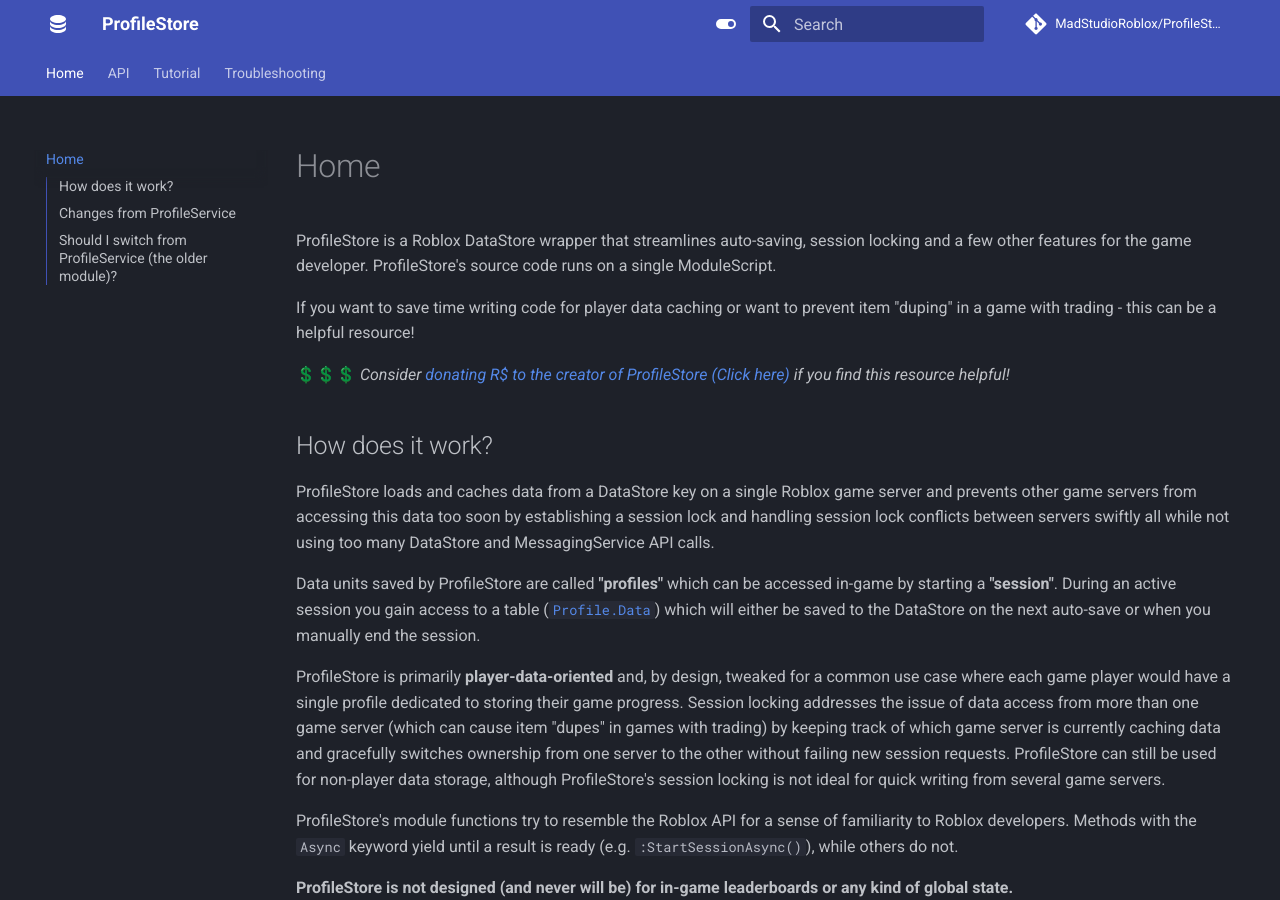
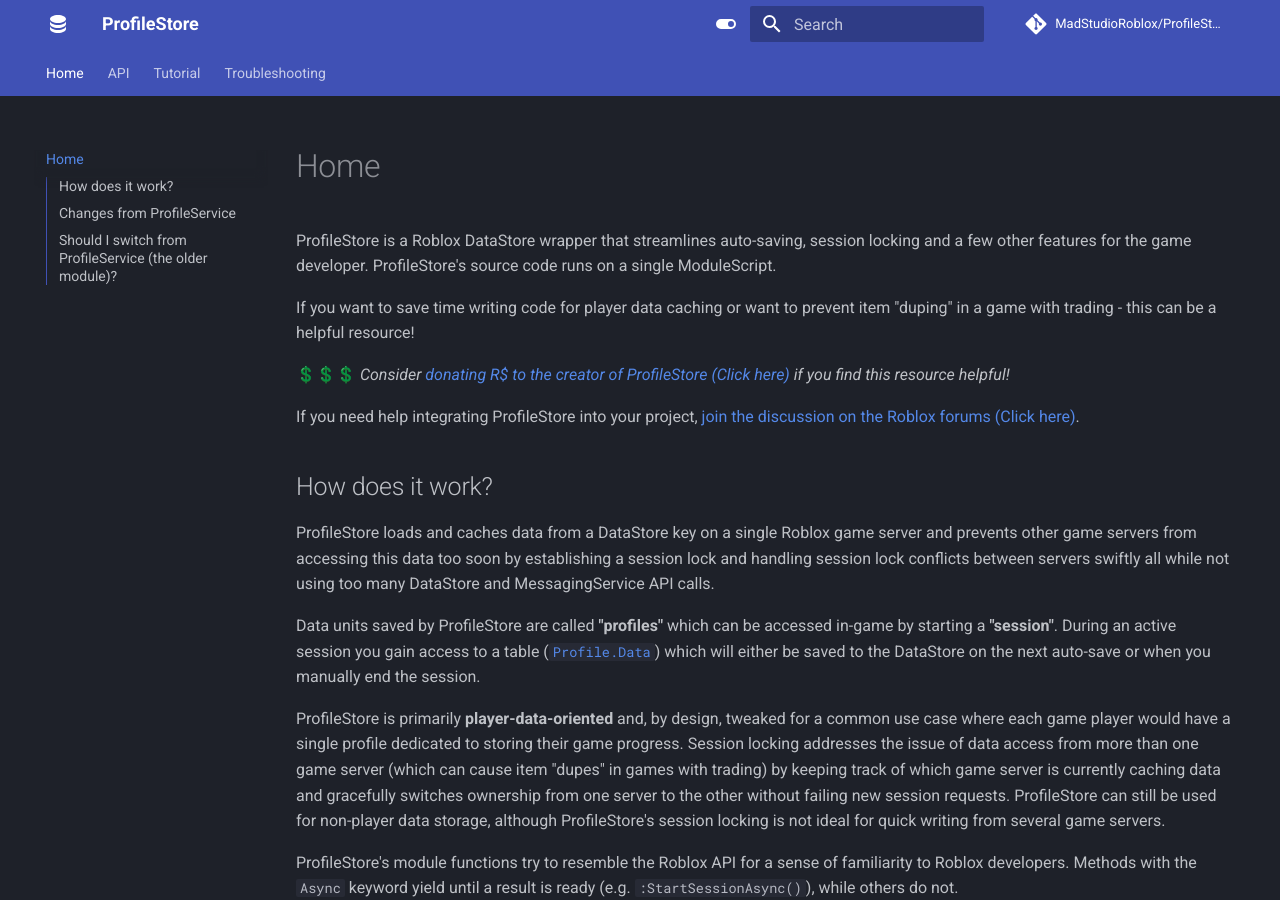
Before and after one commit to MadStudioRoblox/ProfileStore, an MkDocs documentation site: the page built from docs/index.md, in a window 1280 px wide and 900 px high. Built offline with MkDocs 1.6.1 and Material for MkDocs 9.7.7, drawn with Linux system fonts in a browser that asks for light colours; comment, search, counter and statistics services are not loaded.

Commit message:
Update index.md

```diff
--- a/docs/index.md
+++ b/docs/index.md
@@ -8,6 +8,8 @@
 "duping" in a game with trading - this can be a helpful resource!
 
 💲💲💲 *Consider [donating R$ to the creator of ProfileStore (Click here)](https://www.roblox.com/games/103946622805308/MAD-STUDIO-Open-Source-Donations) if you find this resource helpful!*
+
+If you need help integrating ProfileStore into your project, [join the discussion on the Roblox forums (Click here)](https://devforum.roblox.com/t/profilestore/3190543).
 
 ## How does it work?
 
```
